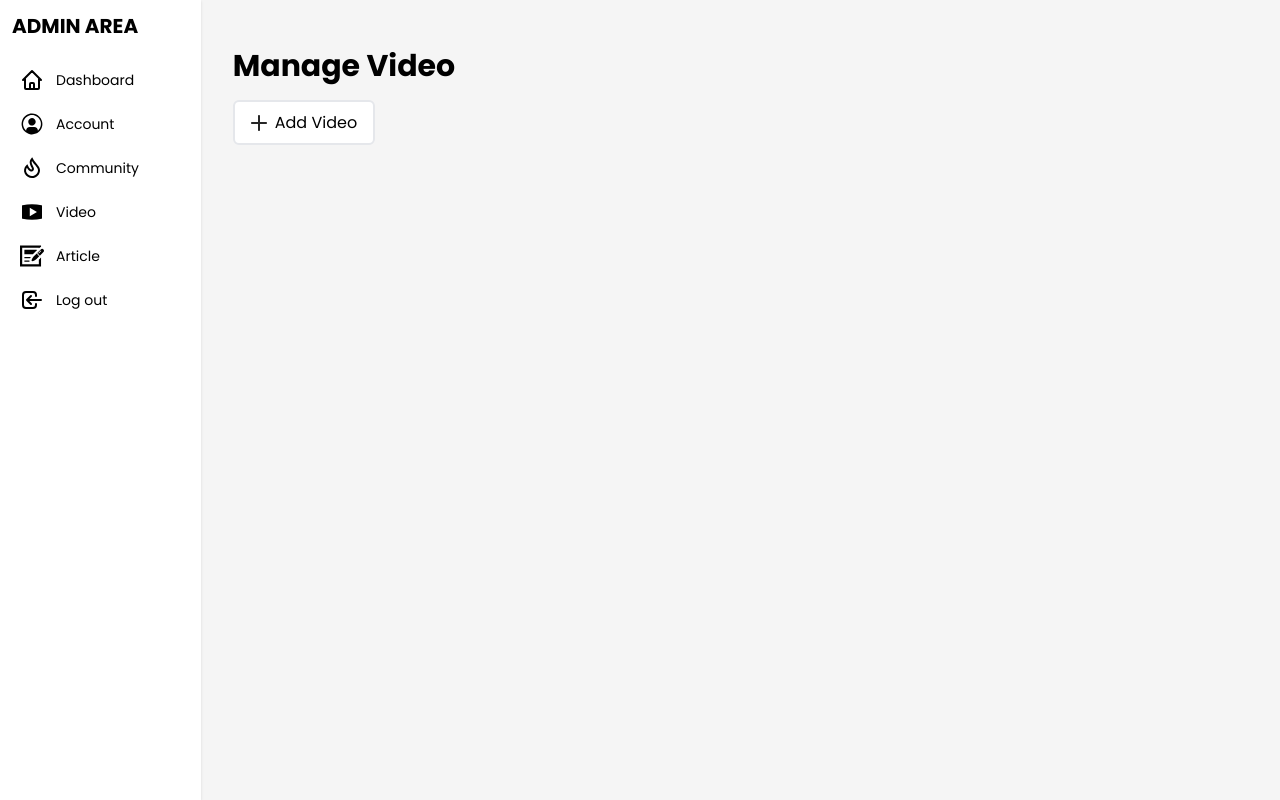
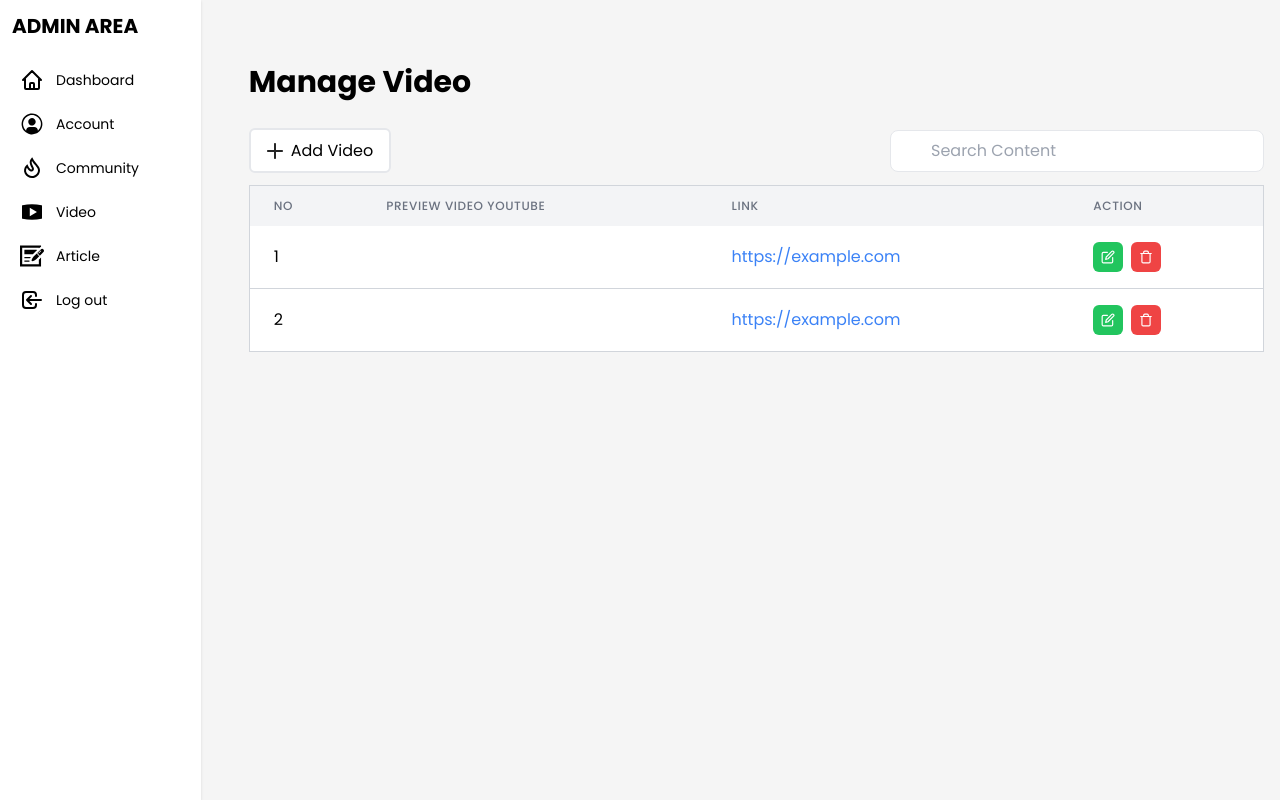
Before and after one commit to JeremiaSihombing/MassiveChallenge, a React (Vite) app: page /manage_video in a window 1280 px wide. Built offline with nearby package versions, Linux system fonts and the light colour scheme.

Commit message:
update manage video

```diff
--- a/src/pages/admin/ManageCommunity.jsx
+++ b/src/pages/admin/ManageCommunity.jsx
@@ -74,7 +74,7 @@ const ManageCommunity = () => {
   const paginate = (pageNumber) => setCurrentPage(pageNumber);
 
   return (
-    <div>
+    <>
       <PageTitle title="Manage Community" />
       <div className="flex justify-between py-3">
         <AddButton text="Community" />
@@ -149,22 +149,22 @@ const ManageCommunity = () => {
           </div>
         )}
 
-        {/* Pagination */}
-        <div className="flex justify-center my-4">
-          {data.length > itemsPerPage && (
-            <ul className="flex border border-gray-300 rounded">
-              {Array(Math.ceil(data.length / itemsPerPage))
-                .fill()
-                .map((_, index) => (
-                  <li key={index} className={`cursor-pointer px-4 py-2 border-r ${currentPage === index + 1 ? "bg-gray-200" : "bg-white hover:bg-gray-100"}`} onClick={() => paginate(index + 1)}>
-                    {index + 1}
-                  </li>
-                ))}
-            </ul>
-          )}
+        <div className="flex items-center justify-end">
+          <div className="flex mt-4">
+            {data.length > itemsPerPage && (
+              <div className="flex">
+                <button onClick={() => paginate(currentPage - 1)} disabled={currentPage === 1} className="py-2 px-4 border border-gray-300 rounded-l">
+                  Previous
+                </button>
+                <button onClick={() => paginate(currentPage + 1)} disabled={indexOfLastItem >= data.length} className="py-2 px-4 border border-gray-300 rounded-r">
+                  Next
+                </button>
+              </div>
+            )}
+          </div>
         </div>
       </div>
-    </div>
+    </>
   );
 };
 
--- a/src/pages/admin/ManageVideo.jsx
+++ b/src/pages/admin/ManageVideo.jsx
@@ -1,15 +1,163 @@
-import React from 'react'
-import PageTitle from '../../utilities/PageTitle'
-import AddButton from '../../utilities/AddButton'
+import React, { useState } from "react";
+import { FiEdit, FiTrash } from "react-icons/fi";
+import { AiOutlineCloseCircle } from "react-icons/ai";
+import ReactPlayer from "react-player/youtube";
+import PageTitle from "../../utilities/PageTitle";
+import AddButton from "../../utilities/AddButton";
 
-function ManageVideo() {
+const TableComponent = ({ data, onDelete, onUpdate }) => {
+  const [showUpdatePopup, setShowUpdatePopup] = useState(false);
+  const [showDeletePopup, setShowDeletePopup] = useState(false);
+  const [selectedItemId, setSelectedItemId] = useState(null);
+  const [updatedYoutubeLink, setUpdatedYoutubeLink] = useState("");
+
+  const handleUpdateClick = (id) => {
+    setSelectedItemId(id);
+    setShowUpdatePopup(true);
+  };
+
+  const handleDeleteClick = (id) => {
+    setSelectedItemId(id);
+    setShowDeletePopup(true);
+  };
+
+  const handleUpdateSubmit = () => {
+    onUpdate(selectedItemId, updatedYoutubeLink);
+    setShowUpdatePopup(false);
+    setSelectedItemId(null);
+    setUpdatedYoutubeLink("");
+  };
+
+  const handleDeleteConfirm = () => {
+    onDelete(selectedItemId);
+    setShowDeletePopup(false);
+    setSelectedItemId(null);
+  };
+
+  const handleDeleteCancel = () => {
+    setShowDeletePopup(false);
+    setSelectedItemId(null);
+  };
+
   return (
     <div>
       <PageTitle title="Manage Video" />
-      <AddButton text="Video" />
+      <div className="flex justify-between py-3">
+        <AddButton text="Video" />
+        <div className="flex items-center justify-center">
+          <div className="relative">
+            <input type="text" placeholder="Search Content" className="pl-10 pr-4 py-2 rounded-lg border border-slate border-opacity-50 focus:border-transparent" />
+          </div>
+        </div>
+      </div>
+      <table className="min-w-full bg-white border border-gray-300">
+        <thead>
+          <tr>
+            <th className="px-6 py-3 bg-gray-100 text-left text-xs font-medium text-gray-500 uppercase tracking-wider">No</th>
+            <th className="px-6 py-3 bg-gray-100 text-left text-xs font-medium text-gray-500 uppercase tracking-wider">Preview Video YouTube</th>
+            <th className="px-6 py-3 bg-gray-100 text-left text-xs font-medium text-gray-500 uppercase tracking-wider">Link</th>
+            <th className="px-6 py-3 bg-gray-100 text-left text-xs font-medium text-gray-500 uppercase tracking-wider">Action</th>
+          </tr>
+        </thead>
+        <tbody className="divide-y divide-gray-300">
+          {data.map((item, index) => (
+            <tr key={item.id}>
+              <td className="px-6 py-4 whitespace-nowrap">{index + 1}</td>
+              <td className="px-6 py-4 whitespace-nowrap">
+                <div className="aspect-w-16 aspect-h-9">
+                  <ReactPlayer url={item.youtubeLink} width="100%" height="100%" />
+                </div>
+              </td>
+              <td className="px-6 py-4 whitespace-nowrap">
+                <a href={item.link} className="text-blue-500 hover:underline">
+                  {item.link}
+                </a>
+              </td>
+              <td className="px-6 py-4 whitespace-nowrap">
+                <button className="mr-2 px-2 py-2 text-sm text-white bg-green-500 rounded-md hover:bg-green-600" onClick={() => handleUpdateClick(item.id)}>
+                  <FiEdit />
+                </button>
+                <button className="px-2 py-2 text-sm text-white bg-red-500 rounded-md hover:bg-red-600" onClick={() => handleDeleteClick(item.id)}>
+                  <FiTrash />
+                </button>
+              </td>
+            </tr>
+          ))}
+        </tbody>
+      </table>
 
+      {/* Update Popup */}
+      {showUpdatePopup && (
+        <div className="fixed inset-0 flex items-center justify-center bg-gray-500 bg-opacity-75">
+          <div className="bg-white p-4 rounded-md">
+            <h2 className="text-lg font-medium mb-4">Update YouTube Link</h2>
+            <input type="text" className="border border-gray-300 p-2 rounded-md mb-4" placeholder="New YouTube Link" value={updatedYoutubeLink} onChange={(e) => setUpdatedYoutubeLink(e.target.value)} />
+            <div className="flex justify-end">
+              <button className="mr-2 px-4 py-2 text-sm font-medium text-white bg-green-500 rounded-md hover:bg-green-600" onClick={handleUpdateSubmit}>
+                Update
+              </button>
+              <button className="px-4 py-2 text-sm font-medium text-white bg-red-500 rounded-md hover:bg-red-600" onClick={() => setShowUpdatePopup(false)}>
+                Cancel
+              </button>
+            </div>
+          </div>
+        </div>
+      )}
+
+      {/* Delete Popup */}
+      {showDeletePopup && (
+        <div className="fixed inset-0 flex items-center justify-center bg-gray-500 bg-opacity-75">
+          <div className="bg-white p-4 rounded-md">
+            <h2 className="text-lg font-medium mb-4">Delete Item</h2>
+            <p className="mb-4">Are you sure you want to delete this item?</p>
+            <div className="flex justify-end">
+              <button className="mr-2 px-4 py-2 text-sm font-medium text-white bg-red-500 rounded-md hover:bg-red-600" onClick={handleDeleteConfirm}>
+                Yes
+              </button>
+              <button className="px-4 py-2 text-sm font-medium text-white bg-green-500 rounded-md hover:bg-green-600" onClick={handleDeleteCancel}>
+                No
+              </button>
+            </div>
+          </div>
+        </div>
+      )}
     </div>
   );
-}
+};
 
-export default ManageVideo
+const App = () => {
+  const [data, setData] = useState([
+    {
+      id: 1,
+      youtubeLink: "https://www.youtube.com/watch?v=_gSE5nAp2rY",
+      link: "https://example.com",
+    },
+    {
+      id: 2,
+      youtubeLink: "https://www.youtube.com/watch?v=_gSE5nAp2rY",
+      link: "https://example.com",
+    },
+    // Tambahkan data lainnya sesuai kebutuhan
+  ]);
+
+  const handleDelete = (id) => {
+    setData((prevData) => prevData.filter((item) => item.id !== id));
+  };
+
+  const handleUpdate = (id, updatedLink) => {
+    const dataIndex = data.findIndex((item) => item.id === id);
+    if (dataIndex !== -1) {
+      const updatedData = [...data];
+      updatedData[dataIndex] = { ...updatedData[dataIndex], youtubeLink: updatedLink };
+      setData(updatedData);
+    }
+  };
+
+  return (
+    <div className="container mx-auto p-4">
+      <TableComponent data={data} onDelete={handleDelete} onUpdate={handleUpdate} />
+    </div>
+  );
+};
+
+export default App;
```
